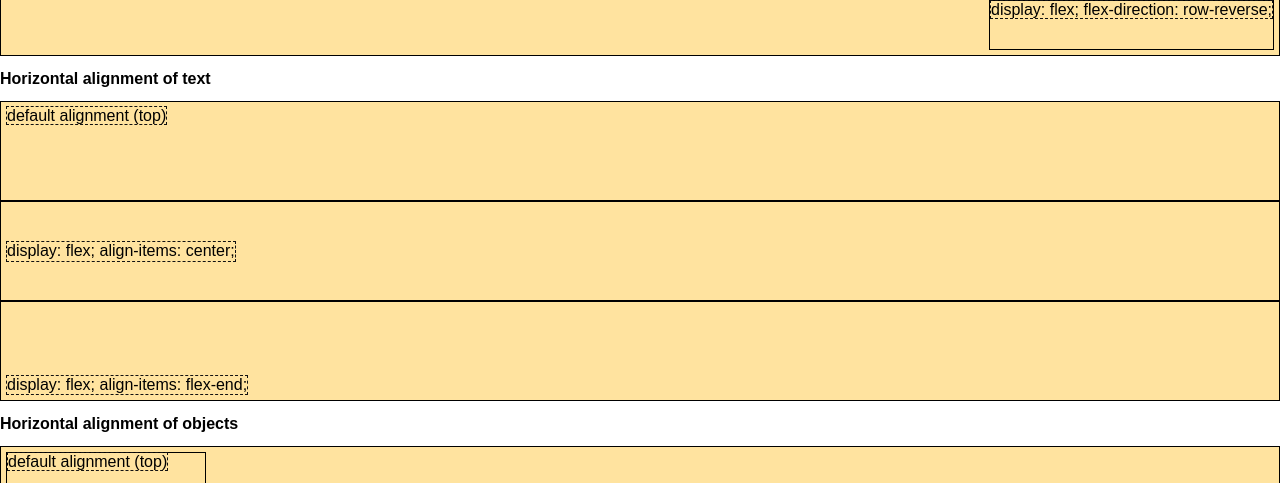
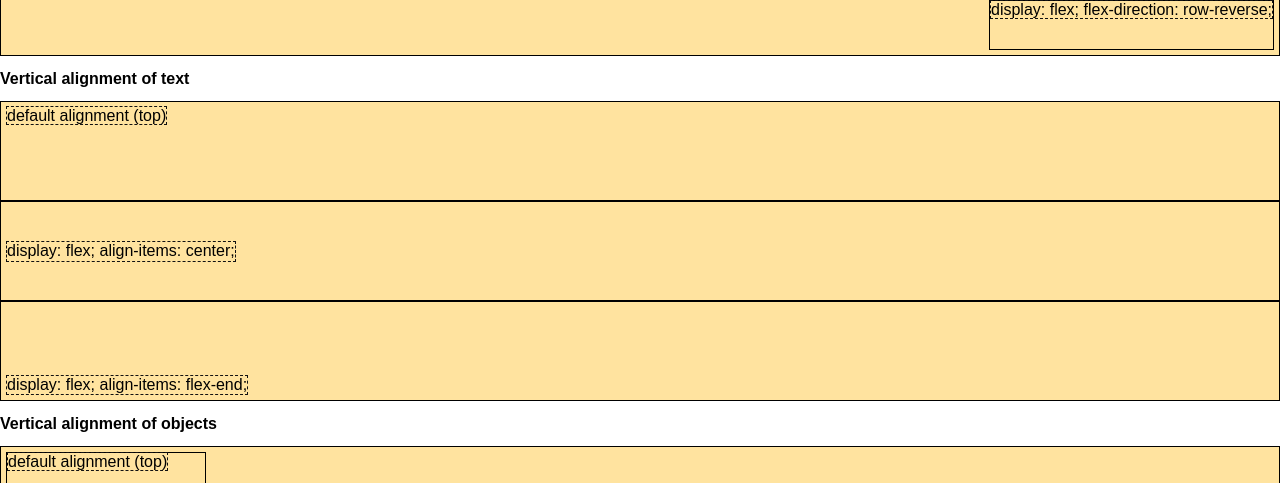
Before and after one commit to hstream71/css-templates, a plain HTML site: page flexbox_alignment.html in a window 1280 px wide. Shown: the part 377-860 px from the top of the page. Drawn offline with nearby package versions, Linux system fonts and the light colour scheme.

Commit message:
Update flexbox_alignment.html

```diff
--- a/flexbox_alignment.html
+++ b/flexbox_alignment.html
@@ -47,7 +47,7 @@
     </div>
 </div>
 
-<h2>Horizontal alignment of text</h2>
+<h2>Vertical alignment of text</h2>
 
 <div class="flex-column">
     <div class="flex-item" style="height: 100px;">
@@ -61,7 +61,7 @@
     </div>
 </div>
 
-<h2>Horizontal alignment of objects</h2>
+<h2>Vertical alignment of objects</h2>
 
 <div class="flex-column">
     <div class="flex-item" style="height: 100px;">
```
